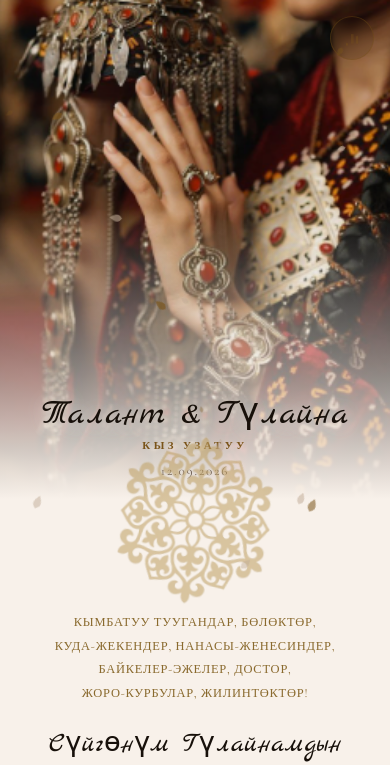
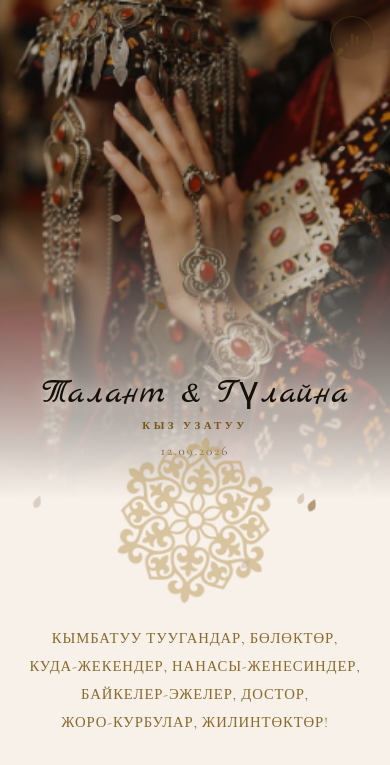
Before and after one commit to kajba316/KyzYzaty, a website built with Vite: page index.html in a window 390 px wide. Both pictures are taken after a click on the button "Ачуу үчүн басыңыз". Shown: the top 765 px of the page. Built offline with nearby package versions, Linux system fonts and the light colour scheme; files whose address does not match are found by name; a web font is replaced by a local one.

Commit message:
Изменения style.css

```diff
--- a/style.css
+++ b/style.css
@@ -193,12 +193,12 @@ button{ font-family:inherit; }
 
 /* ---- hero photo ---- */
 .hero-photo{ position:relative; background:var(--ink); }
-.hero-img{ width:100%; aspect-ratio:3/4; object-fit:cover; filter:saturate(1.02) brightness(1.02); opacity:.92; }
+.hero-img{ width:100%; aspect-ratio:3/4; object-fit:cover; filter:saturate(1.02) brightness(1.02); opacity:.72; }
 .hero-overlay{
   position:absolute; inset:0;
   background:linear-gradient(180deg, rgba(248,241,234,0) 40%, rgba(248,241,234,.55) 72%, var(--cream) 96%);
 }
-.hero-text{ position:absolute; left:0; right:0; bottom:8%; text-align:center; padding:0 clamp(14px,5vw,20px); }
+.hero-text{ position:absolute; left:0; right:0; bottom:12%; text-align:center; padding:0 clamp(14px,5vw,30px); }
 .hero-names,.hero-type,.hero-date{ opacity:0; transform:translateY(14px); transition:opacity .8s var(--ease), transform .8s var(--ease); }
 .hero-text.in .hero-names{ opacity:1; transform:translateY(0); transition-delay:.1s; }
 .hero-text.in .hero-type{ opacity:1; transform:translateY(0); transition-delay:.4s; }
@@ -208,9 +208,9 @@ button{ font-family:inherit; }
 .hero-date{ margin:10px 0 0; letter-spacing:.14em; font-size:clamp(.82rem,3vw,.95rem); color:var(--ink-soft); }
 
 /* ---- greeting ---- */
-.greeting-section{ position:relative; padding:6px clamp(16px,6vw,30px) 30px; text-align:center; }
-.greeting-text{ margin:0 0 20px; font-size:clamp(.78rem,3vw,.92rem); letter-spacing:.06em; line-height:1.9; color:var(--gold-soft); text-transform:uppercase; }
-.greeting-name{ margin:0 0 10px; font-family:var(--font-script); font-size:clamp(1.6rem,7vw,2.1rem); color:var(--ink); }
+.greeting-section{ position:relative; padding:20px clamp(16px,6vw,30px) 40px; text-align:center; }
+.greeting-text{ margin:0 0 20px; font-size:clamp(.78rem,6vw,.92rem); letter-spacing:.06em; line-height:1.9; color:var(--gold-soft); text-transform:uppercase; }
+.greeting-name{ margin:0 0 10px; font-family:var(--font-script); font-size:clamp(1.6rem,17vw,2.1rem); color:var(--ink); }
 .greeting-body{ margin:0 0 24px; font-size:clamp(1rem,4vw,1.18rem); line-height:1.85; color:var(--ink-soft); }
 .greeting-photo{ width:100%; max-width:320px; margin:0 auto 8px; border-radius:14px; box-shadow:var(--shadow-soft); aspect-ratio:4/5; object-fit:cover; }
 
@@ -224,7 +224,7 @@ button{ font-family:inherit; }
 .calendar-emblem{ position:absolute; left:50%; top:50%; transform:translate(-50%,-50%); z-index:0; }
 .calendar-title,.calendar-sub,.calendar-grid{ position:relative; z-index:1; }
 
-.countdown-section{ padding:6px clamp(12px,5vw,26px) 8px; text-align:center; }
+.countdown-section{ padding:8px clamp(22px 25vw,26px) 8px; text-align:center; padding-top: 40px;}
 .countdown-title{ margin:0 0 14px; font-size:clamp(.66rem,2.6vw,.76rem); letter-spacing:.3em; text-transform:uppercase; color:var(--gold); font-weight:600; }
 .countdown-grid{ display:grid; grid-template-columns:repeat(4,1fr); gap:clamp(6px,2vw,10px); }
 .countdown-cell{ background:var(--cream-2); border-radius:6px; padding:12px 4px 10px; border:1px solid rgba(122,84,25,.22); }
```
